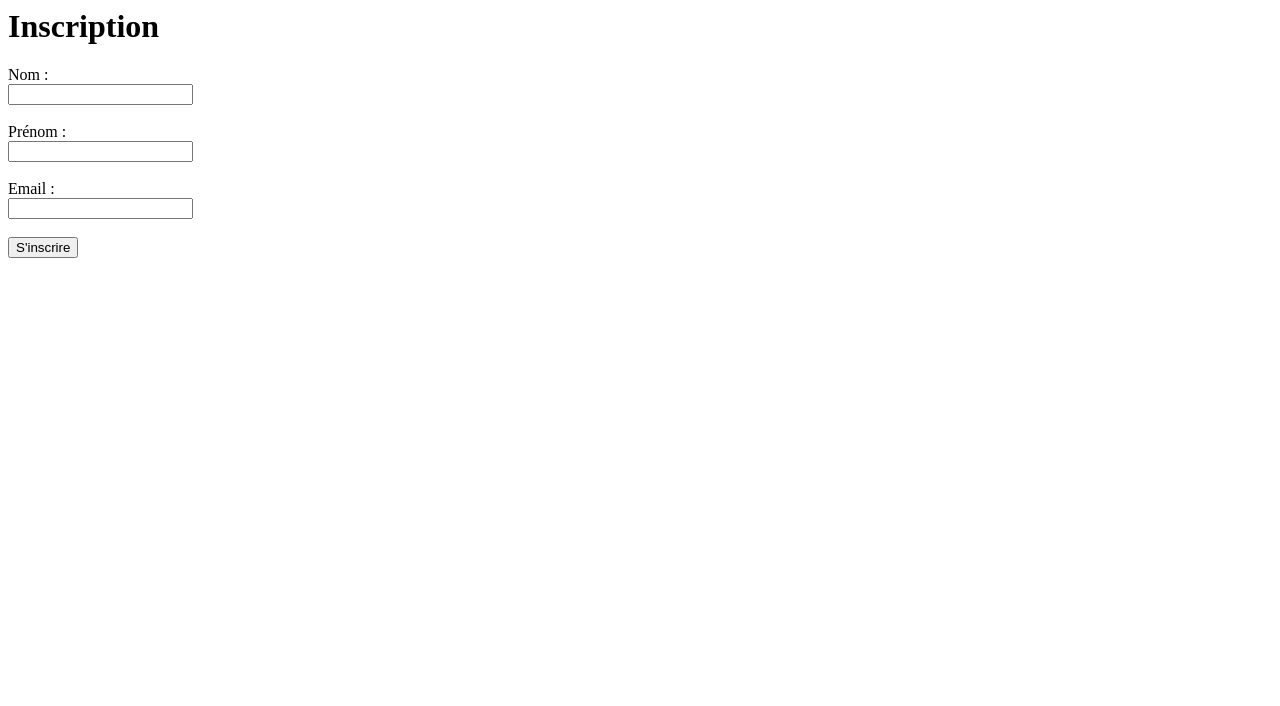
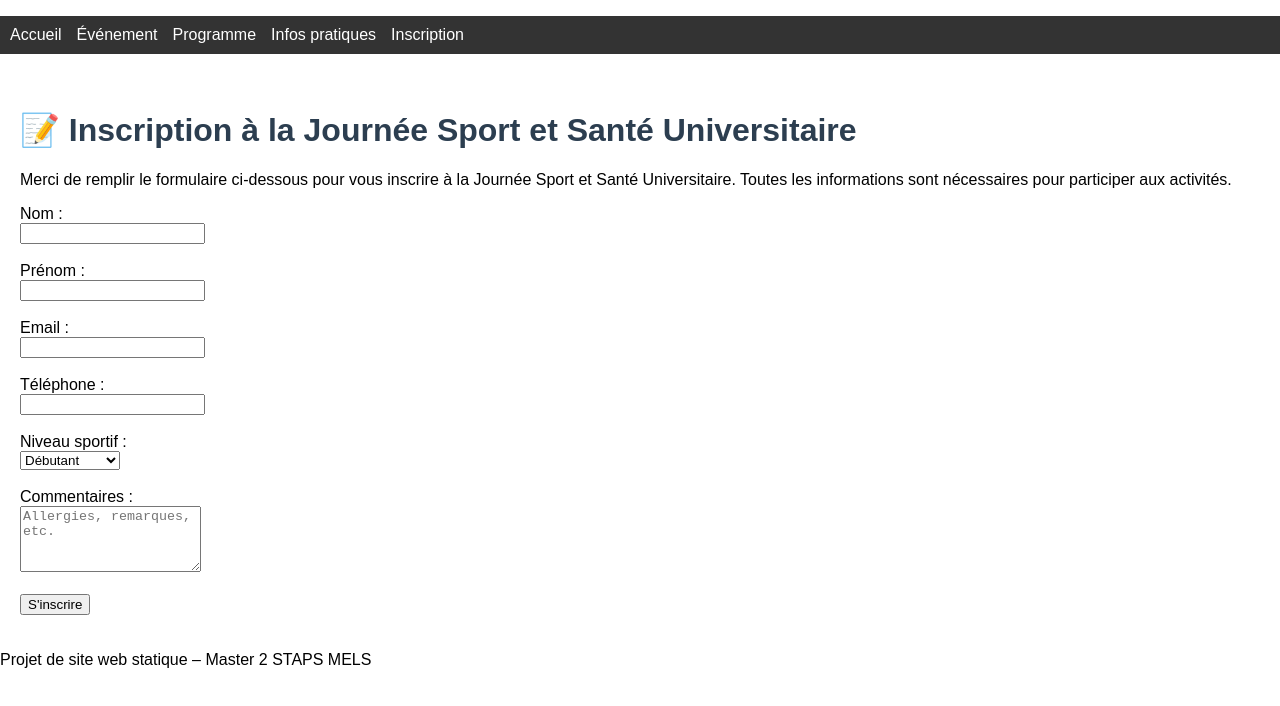
Before and after one commit to mariama0502/site-staps, a plain HTML site: page inscription.html in a window 1280 px wide. Drawn offline with Linux system fonts and the light colour scheme.

Commit message:
Update inscription.html

```diff
--- a/inscription.html
+++ b/inscription.html
@@ -1,14 +1,64 @@
-<h1>Inscription</h1>
+<!DOCTYPE html>
+<html lang="fr">
+<head>
+    <meta charset="UTF-8">
+    <meta name="viewport" content="width=device-width, initial-scale=1.0">
+    <title>Inscription – Journée Sport et Santé Universitaire</title>
+    <link rel="stylesheet" href="css/style.css">
+</head>
+<body>
 
-<form>
-    <label>Nom :</label><br>
-    <input type="text"><br><br>
+<!-- Menu de navigation -->
+<nav>
+    <ul>
+        <li><a href="index.html">Accueil</a></li>
+        <li><a href="evenement.html">Événement</a></li>
+        <li><a href="programme.html">Programme</a></li>
+        <li><a href="infos.html">Infos pratiques</a></li>
+        <li><a href="inscription.html">Inscription</a></li>
+    </ul>
+</nav>
 
-    <label>Prénom :</label><br>
-    <input type="text"><br><br>
+<main>
+    <h1>📝 Inscription à la Journée Sport et Santé Universitaire</h1>
 
-    <label>Email :</label><br>
-    <input type="email"><br><br>
+    <section>
+        <p>
+            Merci de remplir le formulaire ci-dessous pour vous inscrire à la Journée Sport et Santé Universitaire.
+            Toutes les informations sont nécessaires pour participer aux activités.
+        </p>
 
-    <input type="submit" value="S'inscrire">
-</form>
+        <form action="#" method="post">
+            <label for="nom">Nom :</label><br>
+            <input type="text" id="nom" name="nom" required><br><br>
+
+            <label for="prenom">Prénom :</label><br>
+            <input type="text" id="prenom" name="prenom" required><br><br>
+
+            <label for="email">Email :</label><br>
+            <input type="email" id="email" name="email" required><br><br>
+
+            <label for="tel">Téléphone :</label><br>
+            <input type="tel" id="tel" name="tel"><br><br>
+
+            <label for="niveau">Niveau sportif :</label><br>
+            <select id="niveau" name="niveau">
+                <option value="debutant">Débutant</option>
+                <option value="intermediaire">Intermédiaire</option>
+                <option value="avance">Avancé</option>
+            </select><br><br>
+
+            <label for="commentaire">Commentaires :</label><br>
+            <textarea id="commentaire" name="commentaire" rows="4" placeholder="Allergies, remarques, etc."></textarea><br><br>
+
+            <button type="submit">S'inscrire</button>
+        </form>
+    </section>
+</main>
+
+<footer>
+    <p>Projet de site web statique – Master 2 STAPS MELS</p>
+</footer>
+
+</body>
+</html>
```
